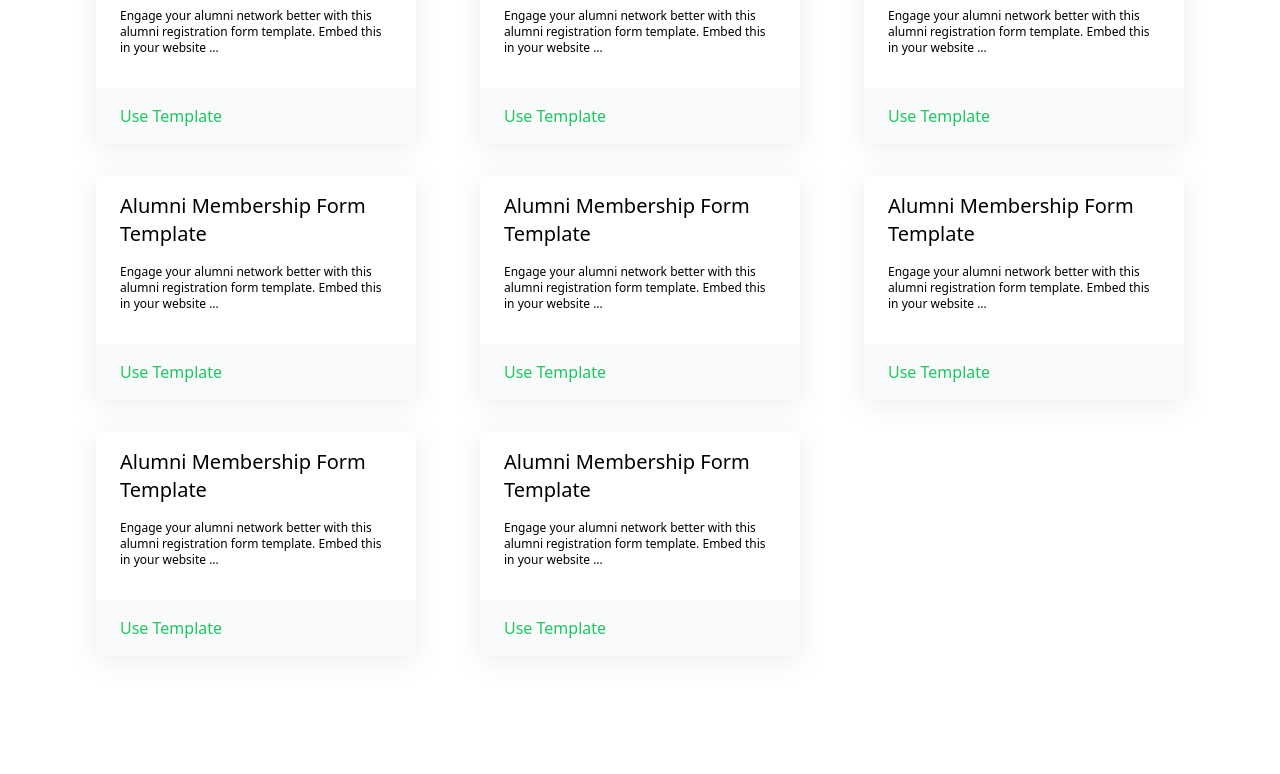
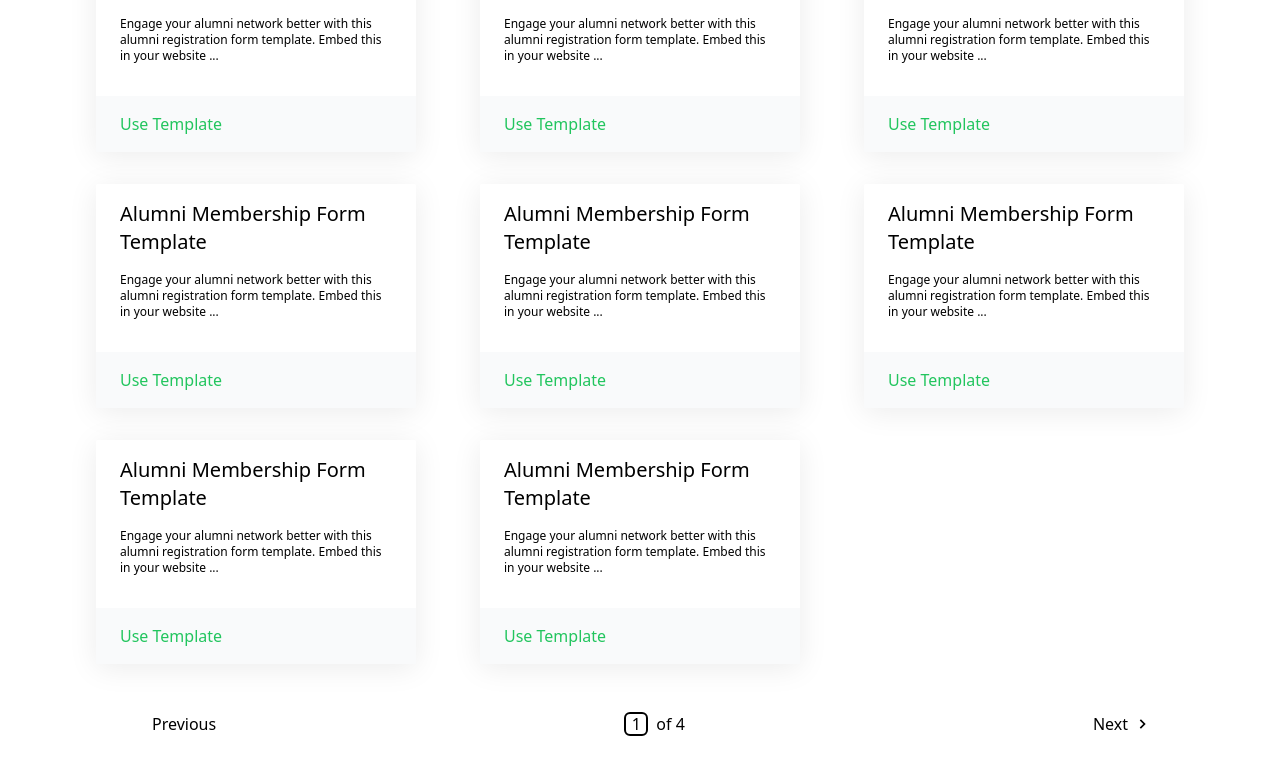
Before and after one commit to Orololuwa/formplus-assesment, a React (Create React App) app: page / in a window 1280 px wide. Shown: the part 544-1318 px from the top of the page. Before the commit the page ends 1232 px from the top, so only its background shows below. Built offline with nearby package versions, Linux system fonts and the light colour scheme; no server answers.

Commit message:
pagination UI and functions

```diff
--- /dev/null
+++ b/src/components/Pagination/index.js
@@ -0,0 +1,90 @@
+import { useState, useEffect } from "react";
+import "./input.css";
+import { BiChevronLeft, BiChevronRight } from "react-icons/bi";
+import propTypes from "prop-types";
+
+const Pagination = (props) => {
+  const { onPageChange, totalCount, currentPage, pageSize } = props;
+
+  //Pagination variables
+  const totalPageCount = Math.ceil(totalCount / pageSize);
+  const firstPageIndex = 1;
+  const lastPageIndex = totalPageCount;
+
+  //Function to move to a next page
+  const onNext = () => {
+    if (currentPage === lastPageIndex) return;
+    onPageChange(currentPage + 1);
+  };
+
+  //Function to move to a previous page
+  const onPrevious = () => {
+    if (currentPage === firstPageIndex) return;
+    onPageChange(currentPage - 1);
+  };
+
+  //Two way binding for Input
+  const [current, setCurrent] = useState(currentPage);
+
+  const onValueChangedHandler = (event) => {
+    const { value } = event.target;
+    if (+value >= firstPageIndex - 1 && +value <= lastPageIndex) {
+      setCurrent(+value);
+    } else return;
+  };
+
+  const onSubmitHandler = (event) => {
+    event.preventDefault();
+    if (current) {
+      onPageChange(current);
+    }
+  };
+
+  //Function to change the value of the Input when the current Page changes
+  useEffect(() => {
+    setCurrent(currentPage);
+  }, [currentPage]);
+
+  return (
+    <div className="flex items-center justify-between py-4 md:px-16">
+      <button
+        className="flex items-center cursor-pointer hover:text-gray-400 transition-colors"
+        onClick={onPrevious}
+      >
+        <span className="w-6">
+          {currentPage !== firstPageIndex && <BiChevronLeft size={20} />}
+        </span>
+        <p>Previous</p>
+      </button>
+      <form className="flex items-center gap-2" onSubmit={onSubmitHandler}>
+        <input
+          type="number"
+          value={current}
+          onChange={onValueChangedHandler}
+          className="rounded-md border-black border-2 w-6 h-6 text-center inline-flex items-center justify-center"
+        />
+        <p> of {totalPageCount}</p>
+      </form>
+      <button
+        className="flex items-center cursor-pointer hover:text-gray-400 transition-colors"
+        onClick={onNext}
+      >
+        <p>Next</p>
+        <span className="w-6">
+          {currentPage !== lastPageIndex && (
+            <BiChevronRight size={20} className="float-right" />
+          )}
+        </span>
+      </button>
+    </div>
+  );
+};
+
+Pagination.propTypes = {
+  onPageChange: propTypes.func.isRequired,
+  totalCount: propTypes.number.isRequired,
+  currentPage: propTypes.number.isRequired,
+  pageSize: propTypes.number.isRequired,
+};
+
+export default Pagination;
--- /dev/null
+++ b/src/components/Pagination/input.css
@@ -0,0 +1,9 @@
+input::-webkit-outer-spin-button,
+input::-webkit-inner-spin-button {
+  -webkit-appearance: none;
+  margin: 0;
+}
+
+input[type="number"] {
+  -moz-appearance: textfield;
+}
--- a/src/components/input/dropdown.js
+++ b/src/components/input/dropdown.js
@@ -1,7 +1,7 @@
 import { useState } from "react";
 import propTypes from "prop-types";
 import cn from "classnames";
-import { IoCaretDownOutline } from "react-icons/io5";
+import { BsChevronDown } from "react-icons/bs";
 
 import DropdownOption from "./dropdownOption";
 
@@ -35,7 +35,8 @@ const Dropdown = ({ options, placeholder, className }) => {
           {placeholder}
         </span>
       )}
-      <IoCaretDownOutline
+      <BsChevronDown
+        onClick={optionShowHandler}
         className={cn({
           "absolute top-1/2 right-2 md:right-4 -translate-y-1/2 text-gray-400 text-lg bg-white cursor-pointer leading-none  transition-transform": true,
           "rotate-180": optionShow,
--- a/src/containers/templatesContainer/index.js
+++ b/src/containers/templatesContainer/index.js
@@ -1,8 +1,16 @@
+import { useState } from "react";
+import Pagination from "components/Pagination";
 import TemplateCard from "components/templateCard";
 
 const Templates = () => {
+  const [currentPage, setCurrentPage] = useState(1);
+
+  const pageChangedHandler = (page) => {
+    setCurrentPage(page);
+  };
+
   return (
-    <section className="">
+    <section className="pt-2 pb-10">
       <div className="flex justify-between text-sm pt-5">
         <h6 className="text-gray-700">All Templates</h6>
         <p className="text-gray-400">2000 templates</p>
@@ -20,6 +28,12 @@ const Templates = () => {
         <TemplateCard />
         <TemplateCard />
       </div>
+      <Pagination
+        pageSize={3}
+        totalCount={11}
+        currentPage={currentPage}
+        onPageChange={pageChangedHandler}
+      />
     </section>
   );
 };
```
